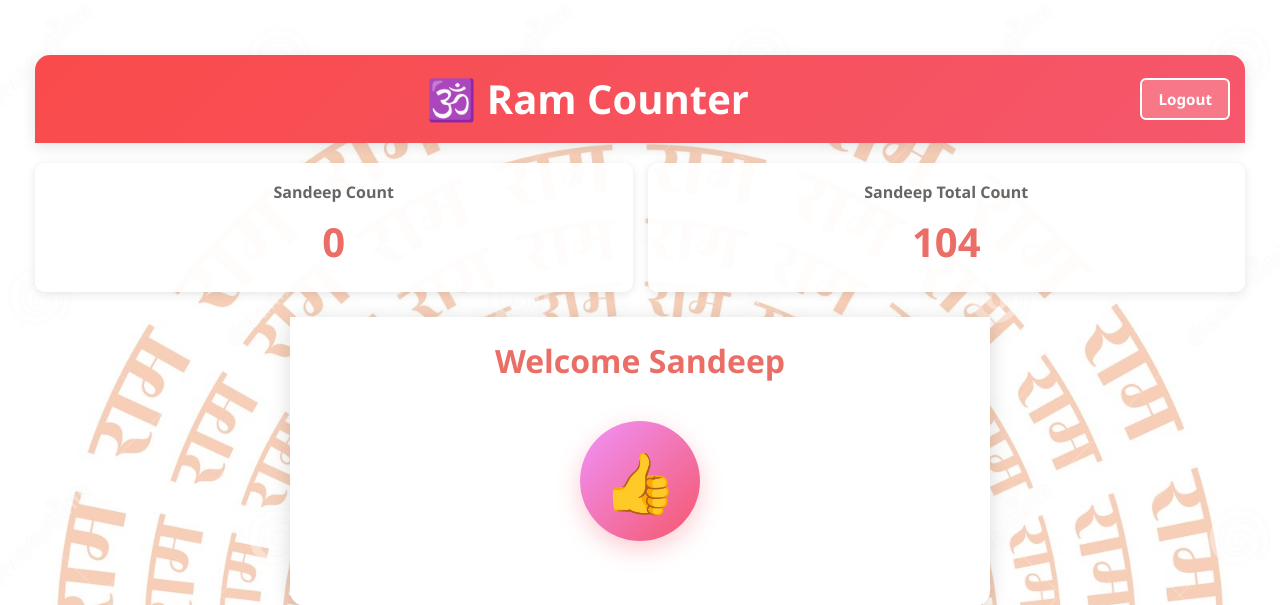
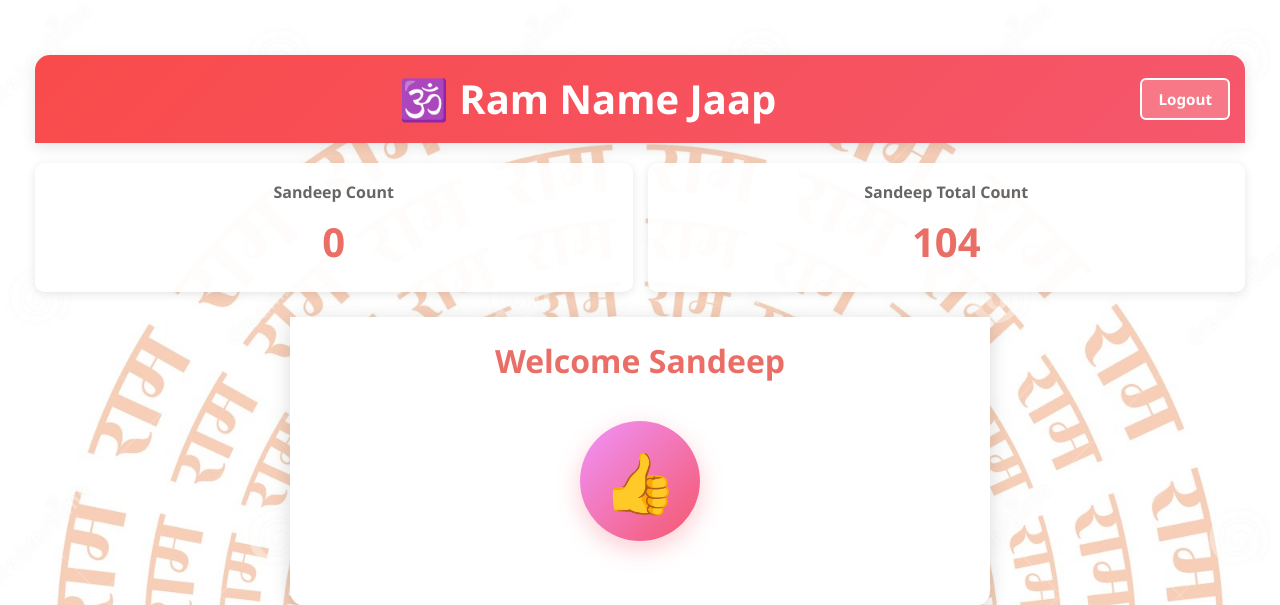
Before and after one commit to sandysvimmca-lgtm/ram-mantra, a PHP site: page /dashboard.php in a window 1280 px wide. Shown: the top 605 px of the page. Run offline with PHP 8.4, Linux system fonts and the light colour scheme; a user stored in the database is signed in; data comes from the database, SQL or seed files in the repository; a stand-in replaces the project's code that opens the database connection.

Commit message:
updated name

```diff
--- a/dashboard.php
+++ b/dashboard.php
@@ -385,7 +385,7 @@ if (!$loginUserCount) $loginUserCount = 0;
 <body>
     <div class="dashboard-container">
         <div class="header-section">
-            <h2>🕉️ Ram Counter</h2>
+            <h2>🕉️ Ram Name Jaap</h2>
             <a href="logout.php" class="header-logout">Logout</a>
         </div>
 
```
